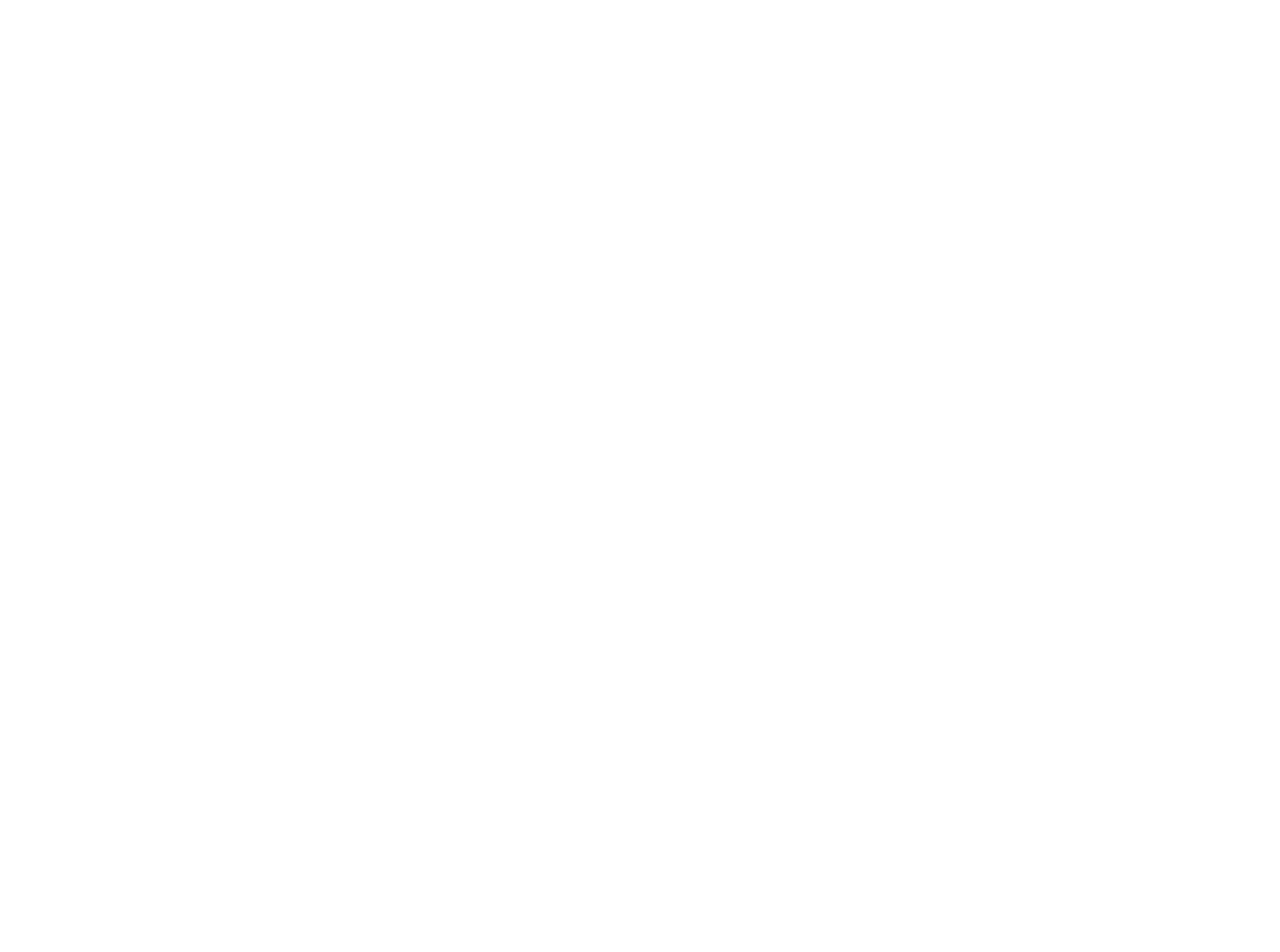
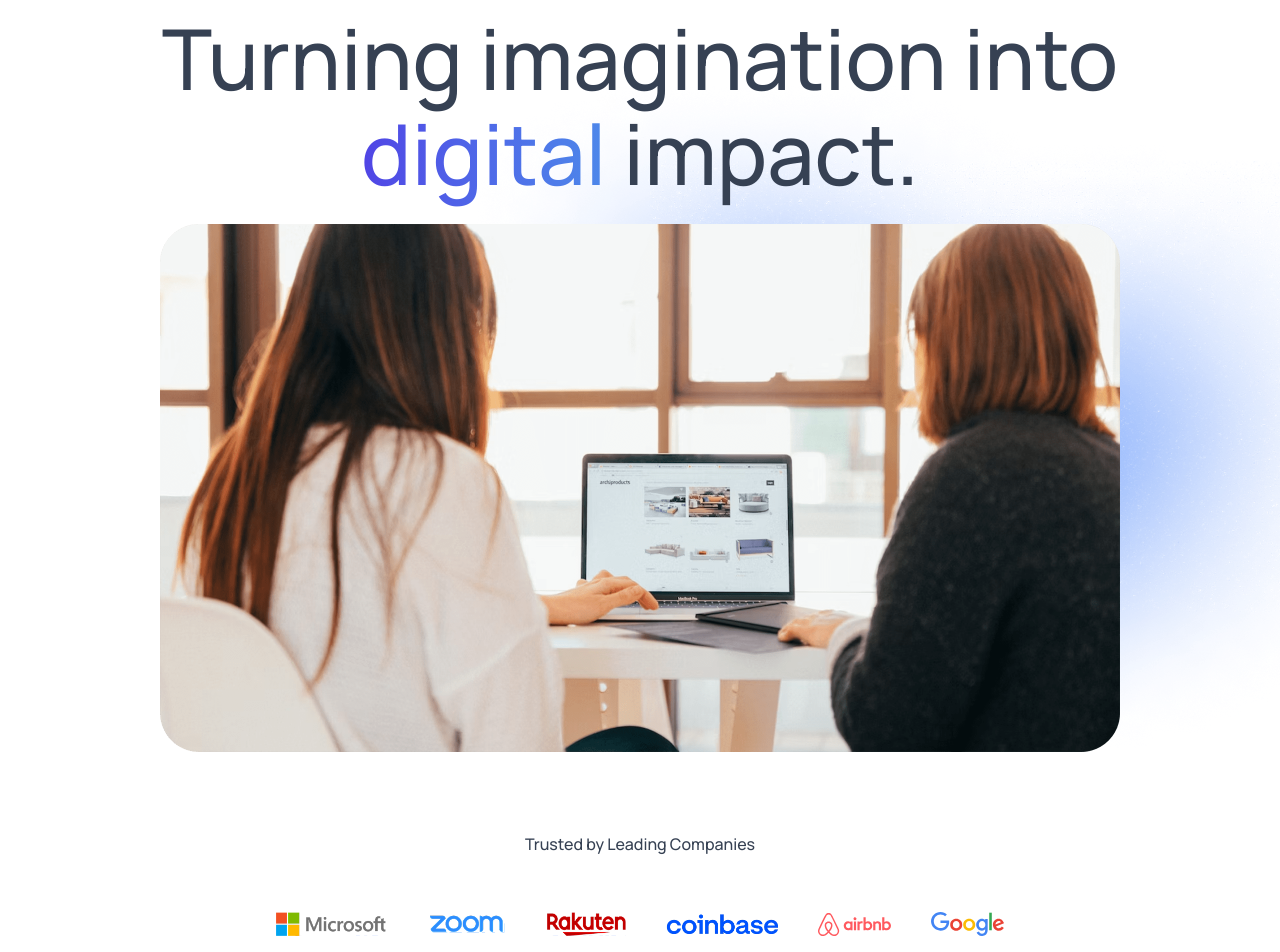
Before and after one commit to Pradyumn-Chamoli/React-Tailwind-project, a React (Vite) app: page / in a window 1280 px wide. Shown: the part 203-1155 px from the top of the page. Before the commit the page ends 800 px from the top, so only its background shows below. Built offline with nearby package versions, Linux system fonts and the light colour scheme.

Commit message:
Added hero and Trusstedby component

```diff
--- a/src/App.jsx
+++ b/src/App.jsx
@@ -1,5 +1,7 @@
 import React, { useState } from 'react'
 import Navbar from './components/navbar'
+import Hero from './components/Hero';
+import TrustedBy from './components/TrustedBy';
 
 const App = () => {
 
@@ -7,6 +9,8 @@ const App = () => {
   return (
     <div className='dark:bg-black relative'>
       <Navbar  theme={theme} setTheme={setTheme}/>
+      <Hero/>
+      <TrustedBy/>
     </div>
   )
 }
--- /dev/null
+++ b/src/components/Hero.jsx
@@ -0,0 +1,29 @@
+import React from 'react'
+import assets from '../assets/assets'
+
+const Hero = () => {
+  return (
+    <div id='hero' className='flex flex-col items-center gap-6 py-20 px-4 sm:px-12
+    lg:px-24 xl:px-40 text-center w-full overflow-hidden text-gray-700
+    dark:text-white'>
+        <div className='inline-flex items-center gap-2 border border-gray-300 p-1.5 pr-4 rounded-full '>
+            <img className='w-20' src={assets.group_profile} alt="" />
+            <p className='text-xs font-medium'>Trusted by 10k+ people</p>
+        </div>
+
+        <h1 className='text-4xl sm:text-5xl md:text-6xl xl:text-[84px] font-medium
+        xl:leading-[95px] max-w-5xl'
+        >Turning imagination into <span className='bg-gradient-to-r from-[#5044E5] to-[#4d8cea] bg-clip-text text-transparent'>digital </span>
+        impact.</h1>
+
+        <div className='relative'>
+            <img src={assets.hero_img} alt=""  className='w-full max-w-6xl'/>
+            <img src={assets.bgImage1} alt="" className='absolute -top-40 -right-40 sm-top-100
+            sm:-right-70 -z-1 dark:hidden' />
+        </div>
+
+    </div>
+  )
+}
+
+export default Hero
--- /dev/null
+++ b/src/components/TrustedBy.jsx
@@ -0,0 +1,21 @@
+import React from 'react'
+import { company_logos } from '../assets/assets'
+
+const TrustedBy = () => {
+  return (
+    <div className='flex flex-col items-center px-4 sm:px-12 lg:px-24 xl:px-40
+      gap-10 text-gray-700 dark:text-white/80'>
+      <h3 className='font-semibold'>Trusted by Leading Companies</h3>
+
+      <div className='flex items-center justify-center flex-wrap gap-10 m-4'>
+        {company_logos.map((logo,index)=>(
+            <img key={index}  src={logo} alt="" className='max-h-5 sm:max-h-6
+            dark:drop-shadow-xl' />
+
+        ))}
+      </div>
+    </div>
+  )
+}
+
+export default TrustedBy
```
